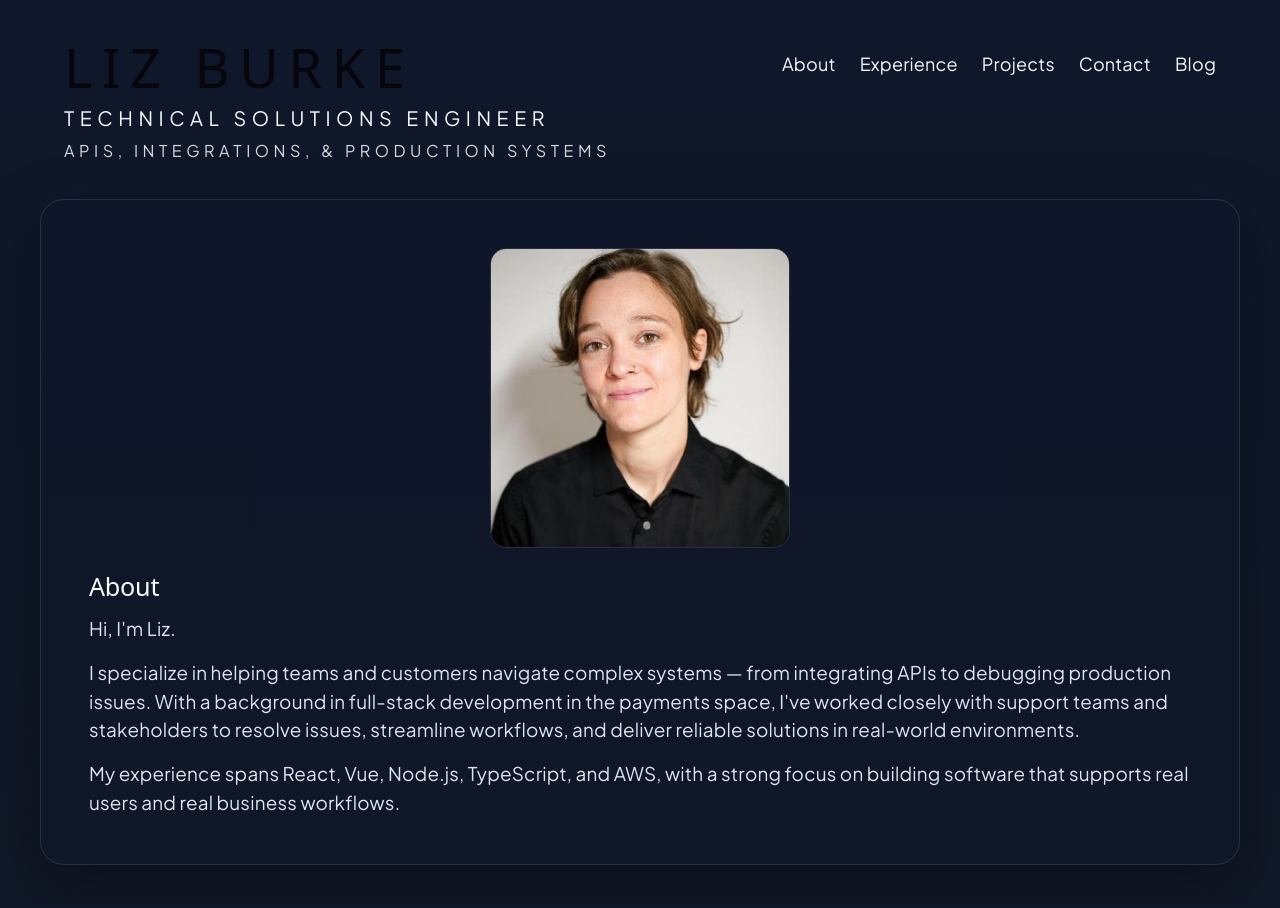
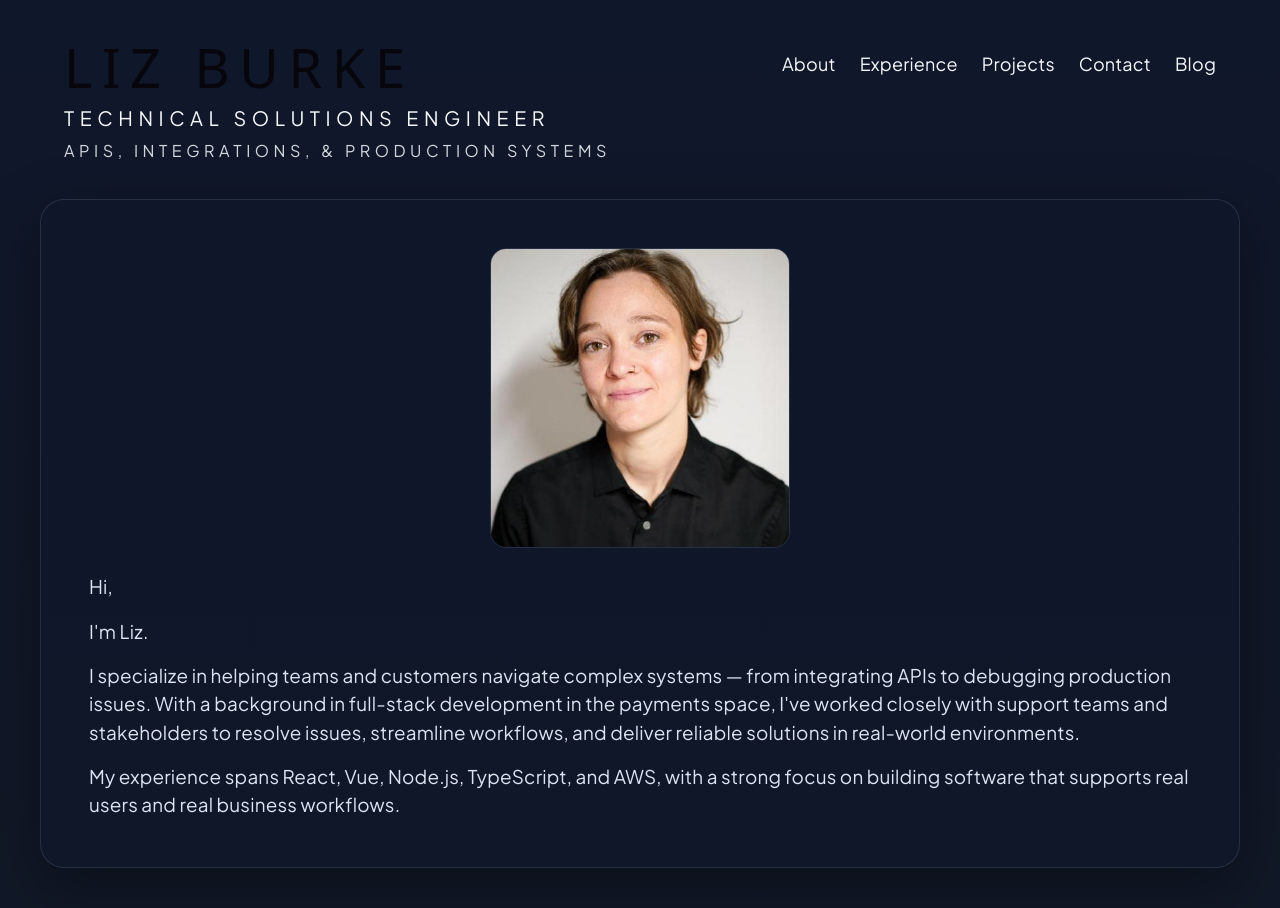
Before and after one commit to lizburkecodes/liz-burke-portfolio, a React (Vite) app: page / in a window 1280 px wide. Built offline with nearby package versions, Linux system fonts and the light colour scheme; the HTML template or start-up script is replaced by a standard one.

Commit message:
remove header

```diff
--- a/src/pages/About.jsx
+++ b/src/pages/About.jsx
@@ -2,9 +2,8 @@ function About() {
   return (
    <div className="content-page">
     <img src="/headshot.jpg" alt="Liz Burke" className="headshot" />
-      <h2>About</h2>
 
-      <p>Hi, I'm Liz.</p>
+      <p>Hi, </p> <p> I'm Liz.</p>
       <p>
        I specialize in helping teams and customers navigate
         complex systems — from integrating APIs to debugging production issues.
```
